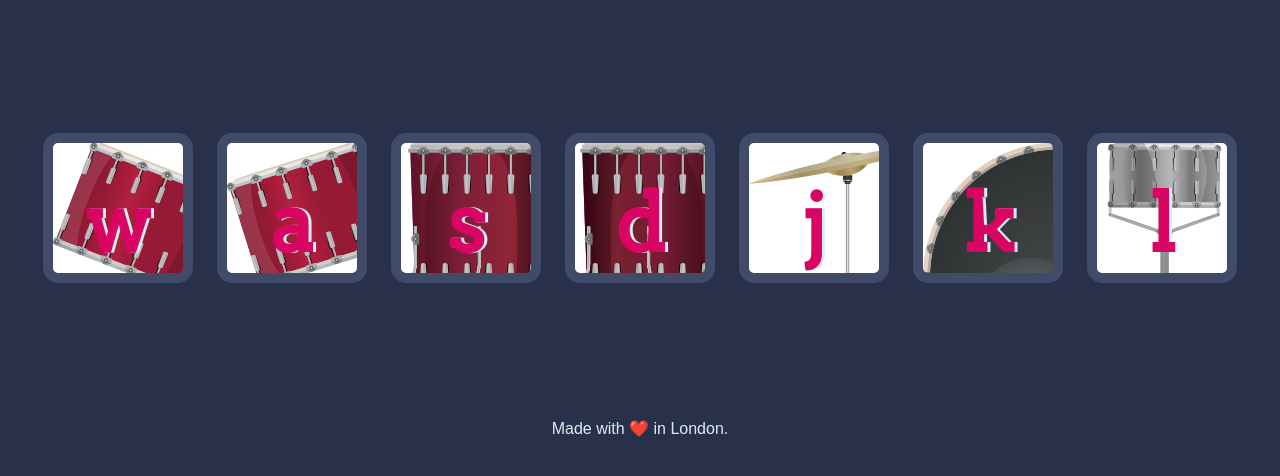
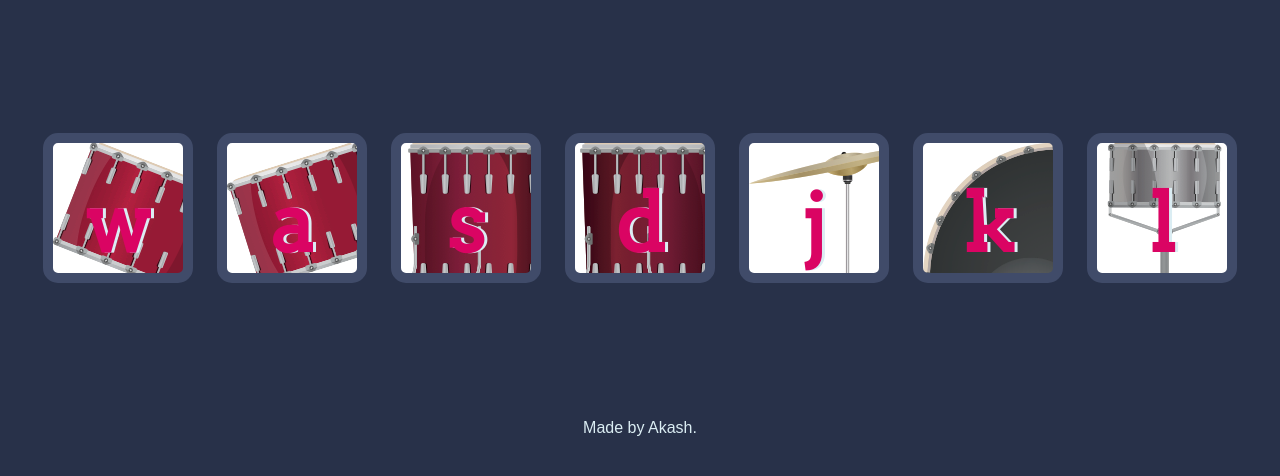
Before and after one commit to AdvenAkash/DrumKit, a plain HTML site: page index.html in a window 1280 px wide. Shown: the part 156-632 px from the top of the page. Drawn offline with Linux system fonts and the light colour scheme.

Commit message:
Update index.html

```diff
--- a/index.html
+++ b/index.html
@@ -24,5 +24,5 @@
 
     <script src="index.js"></script>
   </body>
-  <footer>Made with ❤️ in London.</footer>
+  <footer>Made by Akash.</footer>
 </html>
```
